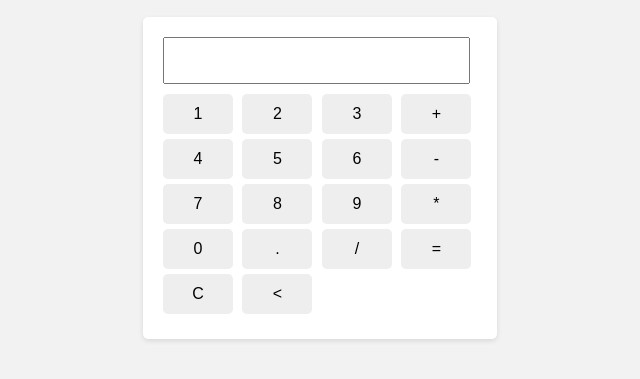
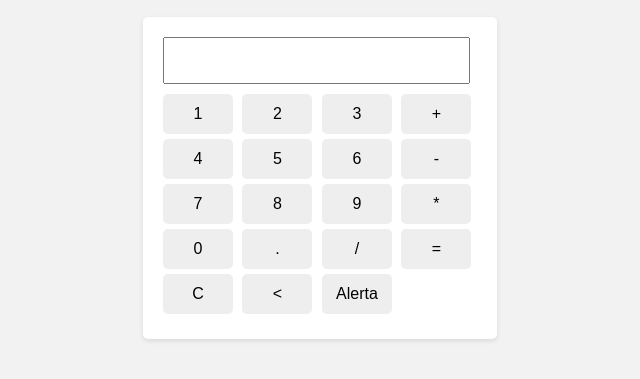
Before and after one commit to StanCloud91/practica-ramas-merge, a plain HTML site: page index.html in a window 1280 px wide. Shown: the part 119-498 px from the top of the page, without its empty margins (320-960 px from the left). Drawn offline with Linux system fonts and the light colour scheme.

Commit message:
rama alerta

```diff
--- a/index.html
+++ b/index.html
@@ -37,6 +37,7 @@
         <br>
         <input type="button" value="C" onclick="limpiarPantalla()">
         <input type="button" value="<" onclick="deshacer()">
+        <input type="button" value="Alerta" onclick="alert()">
     </div>
 
     <script src="script.js"></script>
--- a/script.js
+++ b/script.js
@@ -16,3 +16,7 @@ function agregarALaPantalla(value) {
     const valorPantalla = document.getElementById('pantalla').value;
     document.getElementById('pantalla').value= valorPantalla.slice(0,-1)
   }
+
+  function alert() {
+    alert(document.getElementById('pantalla').value);
+  }
```
